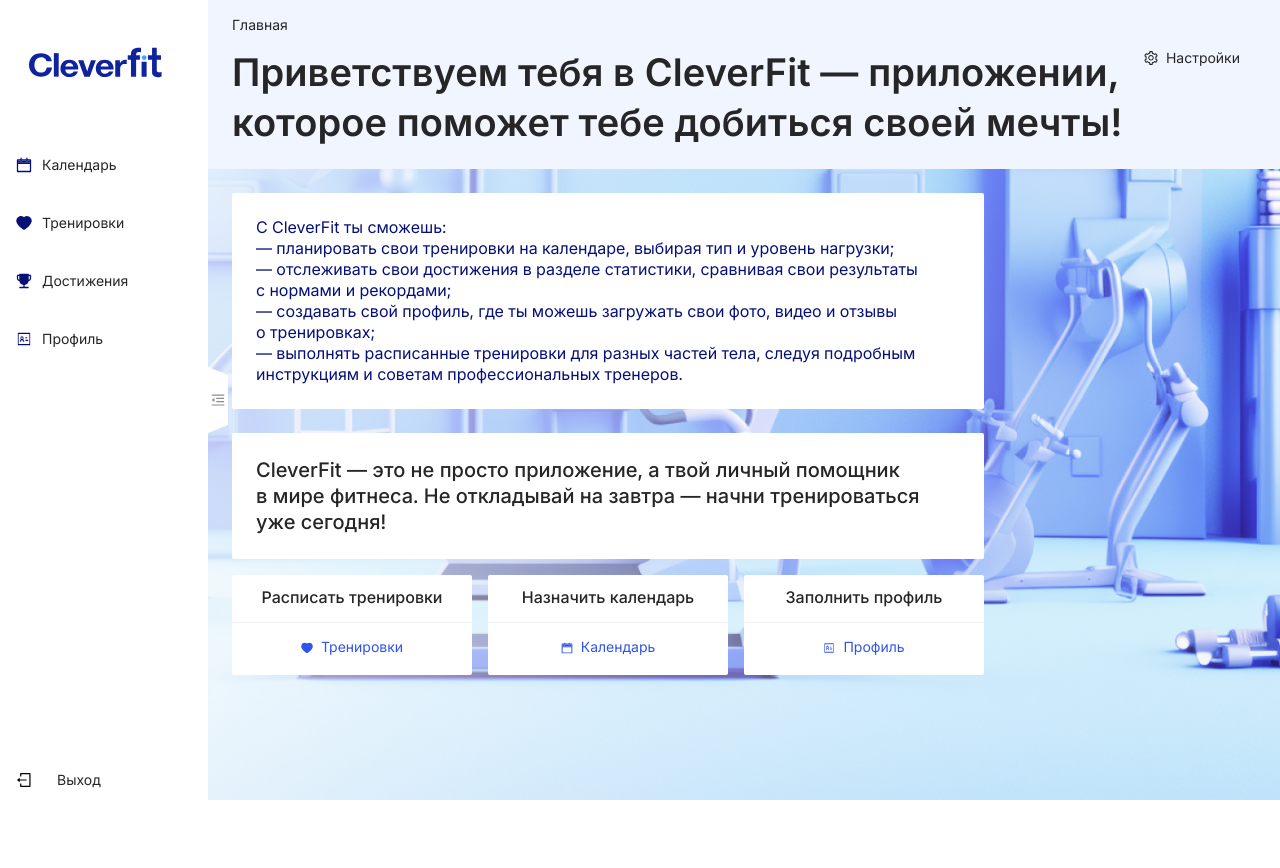
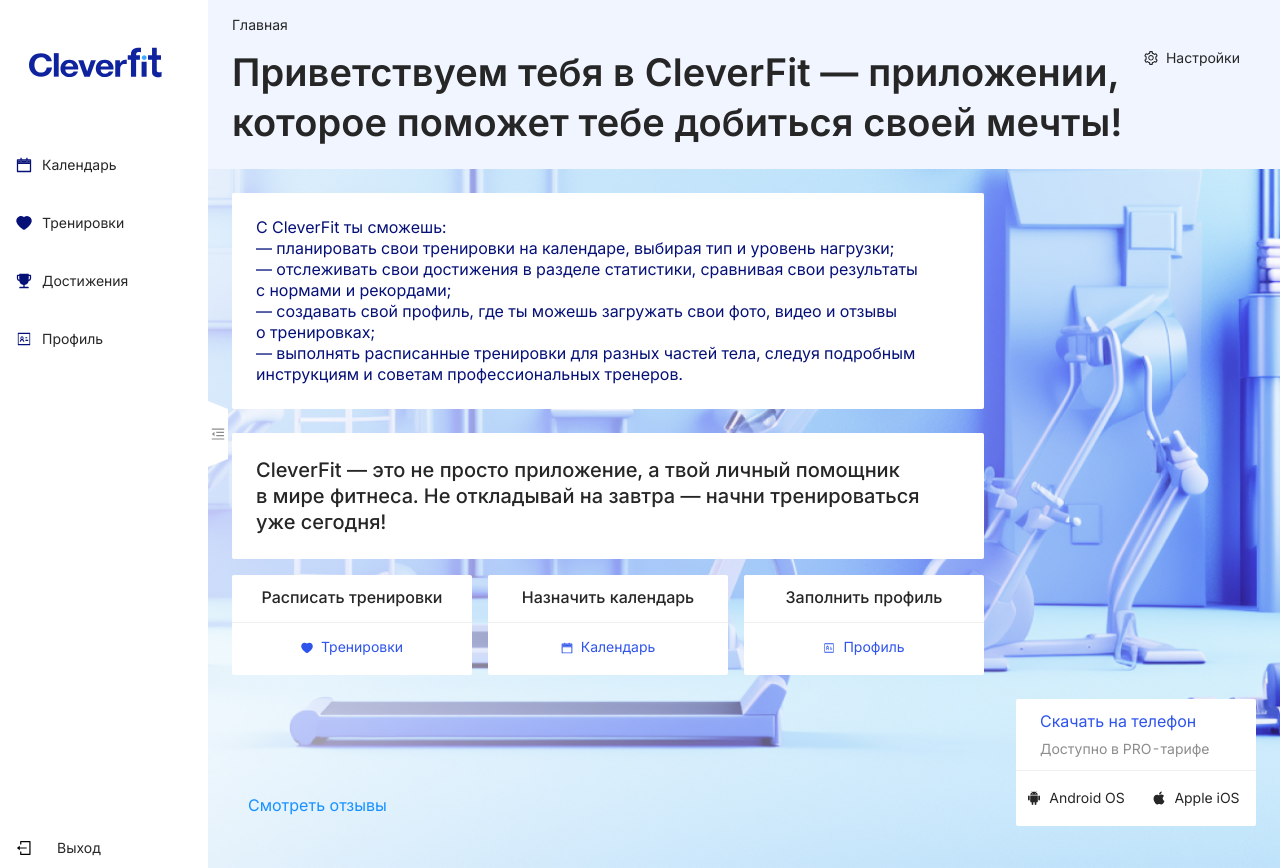
Before and after one commit to solum-the-creator/fitness-app, a React (Vite) app: page /#/ in a window 1280 px wide. Before the commit the page ends 800 px from the top, so only its background shows below. Built offline with nearby package versions, Linux system fonts and the light colour scheme.

Commit message:
feat: create Footer component

```diff
--- /dev/null
+++ b/src/pages/main-page/footer/footer.module.scss
@@ -0,0 +1,49 @@
+.footer {
+  padding: 0;
+  background-color: transparent;
+
+  // .row_container {
+  //   flex-direction: column-reverse;
+  // }
+
+  :global {
+    .ant-card-head-title {
+      padding: 0;
+    }
+  }
+
+
+  .card_title {
+    background-color: transparent;
+    display: flex;
+    flex-direction: column;
+    gap: 8px;
+
+
+    .title_desc {
+      font-size: 14px;
+      line-height: 130%;
+      color: var(--character-light-secondary-45);
+      font-weight: 400;
+    }
+
+    .link_button_title {
+      color: var(--primary-light-6);
+      font-weight: 400;
+      line-height: 130%;
+    }
+  }
+
+  .link_app {
+    color: '#262626';
+
+    line-height: 140%;
+    padding: 6px 0;
+    width: 100%;
+
+    display: flex;
+    align-items: center;
+    justify-content: center;
+    gap: 8px;
+  }
+}
--- /dev/null
+++ b/src/pages/main-page/footer/index.tsx
@@ -0,0 +1,52 @@
+import { Button, Card, Col, Layout, Row, Typography } from 'antd';
+import { AndroidFilled, AppleFilled } from '@ant-design/icons';
+
+import styles from './footer.module.scss';
+
+const { Text, Link } = Typography;
+
+export const Footer = () => {
+    return (
+        <Layout.Footer className={styles.footer}>
+            <Row justify={'space-between'} align={'bottom'} className={styles.row_container}>
+                <Button type='link' size='large' className={styles.link_button}>
+                    Смотреть отзывы
+                </Button>
+
+                <Card
+                    title={<CardTitle />}
+                    style={{ width: '240px' }}
+                    bordered={false}
+                    headStyle={{ padding: '12px 24px' }}
+                    bodyStyle={{
+                        padding: '12px 0',
+                        display: 'flex',
+                        justifyContent: 'space-between',
+                    }}
+                >
+                    <Link href='/' className={styles.link_app} style={{ color: '#262626' }}>
+                        <AndroidFilled />
+                        Android OS
+                    </Link>
+                    <Link href='/' className={styles.link_app} style={{ color: '#262626' }}>
+                        <AppleFilled />
+                        Apple iOS
+                    </Link>
+                </Card>
+            </Row>
+        </Layout.Footer>
+    );
+};
+
+const CardTitle = () => {
+    return (
+        <Layout className={styles.card_title}>
+            <Link href='/' className={styles.link_button_title}>
+                Скачать на телефон
+            </Link>
+            <Text type='secondary' className={styles.title_desc}>
+                Доступно в PRO-тарифе
+            </Text>
+        </Layout>
+    );
+};
--- a/src/pages/main-page/main-page.module.scss
+++ b/src/pages/main-page/main-page.module.scss
@@ -11,12 +11,17 @@
   background-color: transparent;
 
 
+
   .main_content {
     padding: 24px 24px 42px;
+    display: flex;
+    flex-direction: column;
+    justify-content: space-between;
 
     .grid_container {
       max-width: 752px;
       background-color: transparent;
+      margin-bottom: 24px;
 
       :global {
         .ant-card {
--- a/src/pages/main-page/main-page.tsx
+++ b/src/pages/main-page/main-page.tsx
@@ -7,6 +7,7 @@
 
 import styles from './main-page.module.scss';
 import { CalendarTwoTone, HeartFilled, IdcardOutlined } from '@ant-design/icons';
+import { Footer } from './footer';
 
 const { Content } = Layout;
 
@@ -129,6 +130,7 @@
                             </Col>
                         </Row>
                     </Layout>
+                    <Footer />
                 </Content>
             </Layout>
         </Layout>
```
